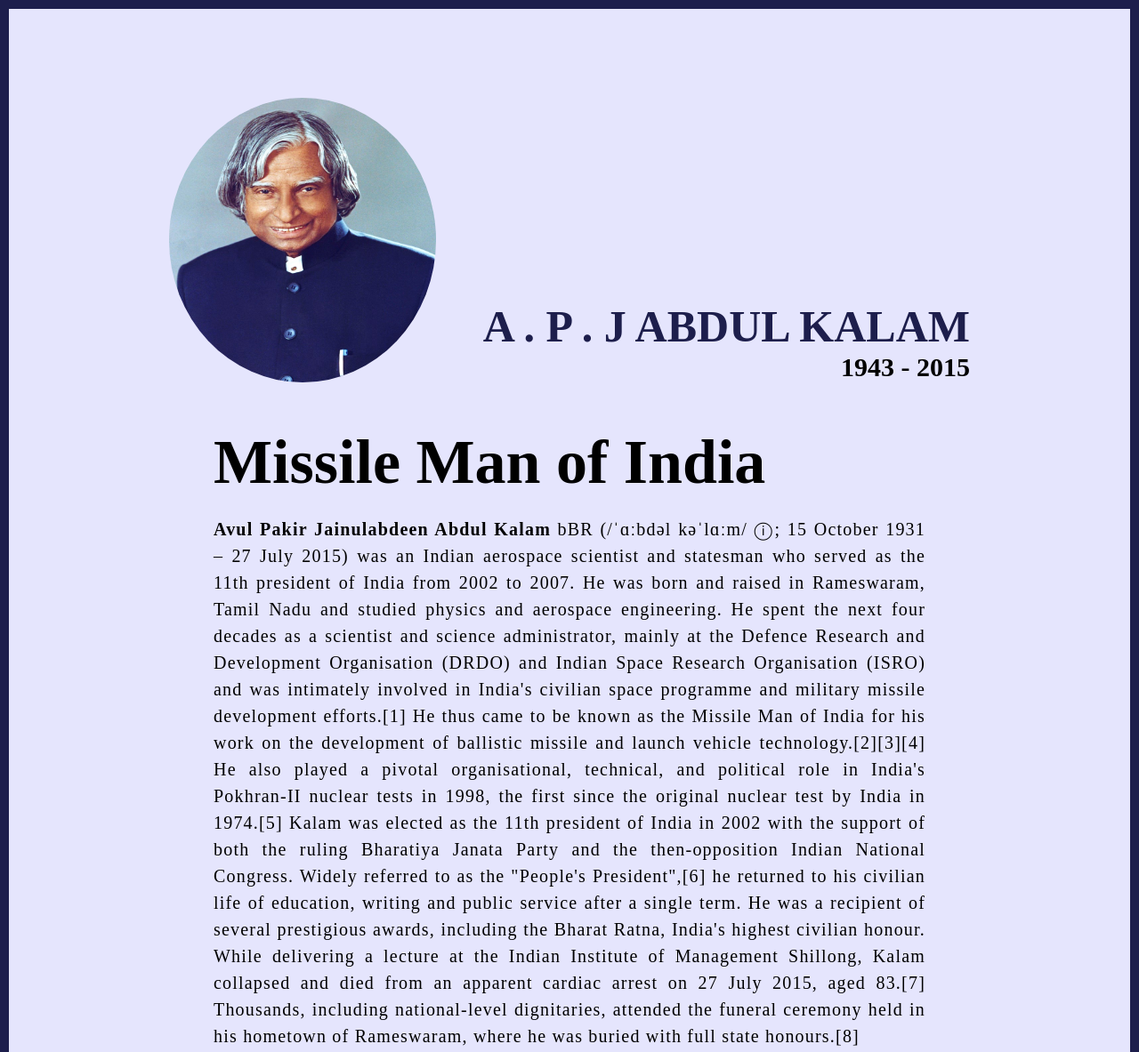
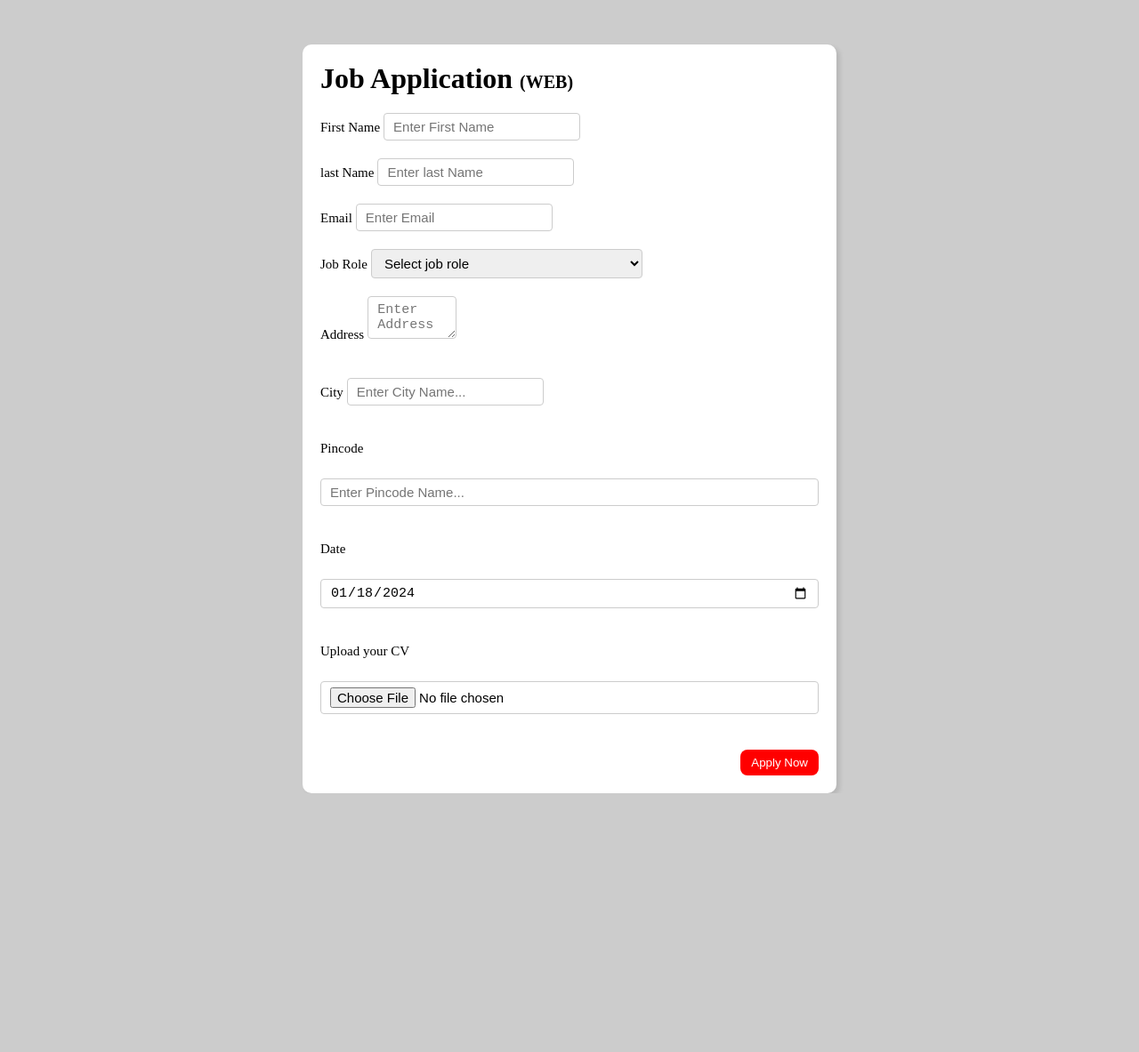
Before and after one commit to zohaibamjad03/html, a plain HTML site: page index.html in a window 1280 px wide. Shown: the top 1183 px of the page at 89% size. After the commit the page ends 892 px from the top, so only its background shows below. Drawn offline with Linux system fonts and the light colour scheme.

Commit message:
Add files via upload

```diff
--- a/index.html
+++ b/index.html
@@ -3,48 +3,80 @@
 <head>
     <meta charset="UTF-8">
     <meta name="viewport" content="width=device-width, initial-scale=1.0">
-    <title>The Tribute Website  !  A.P.J Abdul Kalam </title>
-    <link rel="stylesheet" href ="style.css"/>
+    <title>Job Application Form</title>
+    <link rel="stylesheet" href="style.css">
 </head>
 <body>
+    <div class="container">
+        <div class="apply_box">
 
-    <div class="container">
-        <div class="content">
-            <section class="top_section">
-                <div class="image_container">
-                    <img src="A._P._J._Abdul_Kalam.jpg" alt="tribute">
-                </div>
-                <div>
-                 <h1>A . P . J Abdul Kalam</h1>
-                 <h4>1943 - 2015 </h4>
+        <h1> Job Application
+        <span class="title_small"> (WEB)</span>
+        </h1>
+        <form action=" ">
+            <div class="form_container">
+            <div class ="form_control">
+             <label for="first_name">First Name</label>
+             <input id="first_name" name="first_name" placeholder="Enter First Name"/>
+    </div>
+            <div class ="form_control">
+             <label for="last_name">last Name</label>
+             <input id="last_name" name="last_name" placeholder="Enter last Name"/>
             </div>
-            </section>
+            <div class ="form_control">
+                <label for="email">Email</label>
+                <input type="email" id="email" name="email" placeholder="Enter Email"/></div>
 
-         <section class ="about_section">
-            <h2>Missile Man of India</h2>
-            <p>
-                <b>Avul Pakir Jainulabdeen Abdul Kalam </b>bBR (/ˈɑːbdəl kəˈlɑːm/ ⓘ; 15 October 1931 – 27 July 2015) was an Indian aerospace scientist and statesman who served as the 11th president of India from 2002 to 2007. He was born and raised in Rameswaram, Tamil Nadu and studied physics and aerospace engineering. He spent the next four decades as a scientist and science administrator, mainly at the Defence Research and Development Organisation (DRDO) and Indian Space Research Organisation (ISRO) and was intimately involved in India's civilian space programme and military missile development efforts.[1] He thus came to be known as the Missile Man of India for his work on the development of ballistic missile and launch vehicle technology.[2][3][4] He also played a pivotal organisational, technical, and political role in India's Pokhran-II nuclear tests in 1998, the first since the original nuclear test by India in 1974.[5]
+             <div class ="form_control">
+                <label for="job_role">Job Role</label>
+            <select id="job_role" name="job_role">
+               <option> Select job role</option>
+               <option> value="frontend">Frontend developer</option>
+               <option> value="backend">Backend developer </option>
+               <option> value="full_stack">Full Stack developer</option>
+               <option> value="ui_ux">UI UX designer</option>
+            </select></div>
 
-Kalam was elected as the 11th president of India in 2002 with the support of both the ruling Bharatiya Janata Party and the then-opposition Indian National Congress. Widely referred to as the "People's President",[6] he returned to his civilian life of education, writing and public service after a single term. He was a recipient of several prestigious awards, including the Bharat Ratna, India's highest civilian honour.
+            <div class ="textarea_control">
+                <label for="address">Address</label>
+                <textarea id="address" name="address" row="3" cols="50" placeholder="Enter Address"></textarea>
+            </div>
 
-While delivering a lecture at the Indian Institute of Management Shillong, Kalam collapsed and died from an apparent cardiac arrest on 27 July 2015, aged 83.[7] Thousands, including national-level dignitaries, attended the funeral ceremony held in his hometown of Rameswaram, where he was buried with full state honours.[8]
-            </p>
-         </section>
-         <section class="biography_section">
-            <h3>Biographies</h3>
-            <ol>
-                <li>His full name was Avul Pakir Jainulabdeen Abdul Kalam.</li>
-                <li>He was born in a Tamil Muslim Family.</li>
-                <li>Kalam was a vegeterian. In his words “I was forced to become a vegetarian due to financial constraints, but I eventually came to enjoy it.” Today, I am a complete vegetarian.</li>
-                <li>He was India's 'first bachelor President.</li>
-                <li>He was very popular among children.</li>
-                <li> Kalam's autobiography 'Wings of Fire was initially published in English Language but then later published in 13 other languages. </li>
-            </ol>
-</section>
-<footer>
-        <p>Read more about A. P. J. Abdul Kalam on <a href="https://en.wikipedia.org/wiki/A._P._J._Abdul_Kalam">Wikipedia.</p>
-</footer>
-</div>
+            <div class="form_container">
+                <div class ="form_control">
+                 <label for="city">City</label>
+                 <input id="city" name="city" placeholder="Enter City Name..."/></div>
+
+                 <div class="form_container">
+                     <label for="pincode">Pincode</label>
+                     <input
+                       type="number"
+                       id="pincode"
+                       name="pincode"
+                       placeholder="Enter Pincode Name..."/></div>
+
+                       <div class="form_container">
+                        <label for="date">Date</label>
+                        <input value="2024-01-18"
+                          type="date"
+                          id="date"
+                          name="date"/>
+                        </div>
+
+
+                <div class="form_container">
+                     <label for="upload">Upload your CV</label>
+                     <input
+                    type="file"
+                       id="upload"
+                      name="upload"/>
+                         </div>
+            <div class="button_container">
+                <button type ="submit"> Apply Now
+                </button>
+            </div>
+
+
 
 </body>
 </html>
--- a/style.css
+++ b/style.css
@@ -1,80 +1,85 @@
 * {
-    margin:0 ;
+    margin: 0;
     padding: 0;
-    box-sizing:border-box ;
+    box-sizing: border-box;
 }
-
-.container{
-      background-color: #e5e5fd;
-      min-height: 100vh;
-      border: 10px solid  #1d1e4c;
+body {
+    background-color: #ccc;
 }
-
-.content {
+.container {
     max-width: 900px;
     margin: 0 auto;
 }
-
-.top_section{
-    margin-top: 100px;
-    display: flex;
-    justify-content: space-between;
-    align-items: flex-end;
+.apply_box {
+    max-width: 600px;
+    padding: 20px;
+    background-color: white;
+    margin: 0 auto;
+    margin-top: 50px;
+    box-shadow: 4px 3px 5px rgba(1,1, 1, 0.1);
+    border-radius: 10px;
 }
-.top_section h1 {
-    font-size: 50px;
-    font-weight: bold;
-    color: #1d1e4c;
-    text-transform: uppercase;
-}
-.image_container{
-    border-radius: 50%;
-    overflow: hidden;
-}
-.top_section h4 {
-    font-size: 30px;
-    text-align : end ;
+.title_small {
+    font-size: 20px;
 }
 
-.image_container,
-img{
-    width: 300px;
-    height: 320px;
-}
-.about_section{
-    margin: 50px;
-}
-.about_section h2 {
-    font-size: 70px;
-    font-weight: 400px; ;
-    margin-bottom: 20px;
-}
-.about_section p {
-    font-size: 20px;
-    line-height: 30px;
-    letter-spacing: 1.2px;
-    text-align: justify;
-}
-.biography_section{
-
-margin : 50px 0 ;
-
-}
-.biography_section h3{
-    margin-bottom: 30px;
+.form_container{
+    margin-top: 20px;
+    display: grid;
+    grid-template-columns: repeat(auto-fit,minmax(200px,1fr));
+    gap: 20px;
 }
 
-.biography_section ol {
-    margin-left: 50px;
+.form_container{
+       display: flex;
+       flex-direction: column;
 }
-.biography_section li {
-    margin-bottom: 15px;
+label {
+    font-size: 15px;
+    margin-bottom: 5px;
 }
 
-footer {
-    margin: 50px 0 ;
+input , select , textarea{
+      padding: 6px 10px ;
+      border: 1px solid #ccc;
+      border-radius: 4px ;
+      font-size: 15px;
+}
 
+input:focus{
+    outline-color: red;
 }
-footer p {
-   text-align: end;
+
+.button_container{
+    display: flex;
+    justify-content: end;
+    margin-top: 20px;
 }
+
+button{
+    background-color: red;
+    border: transparent solid 2px;
+    padding: 5px 10px ;
+    color: white;
+    border-radius: 8px;
+    transition: 0.3s ease-in;
+}
+
+button:hover {
+    background-color: #ccc;
+    border: 2px solid red;
+    color:black;
+    transition: 0.3s ease-out;
+    cursor:pointer;
+}
+.textarea_control {
+    grid-column:1 / span 2;
+}
+.textarea_control textarea{
+    width: 100px;
+}
+@media (max-width:460px) {
+    .textarea_control {
+        grid-column:1 / span 1;
+}
+};
```
